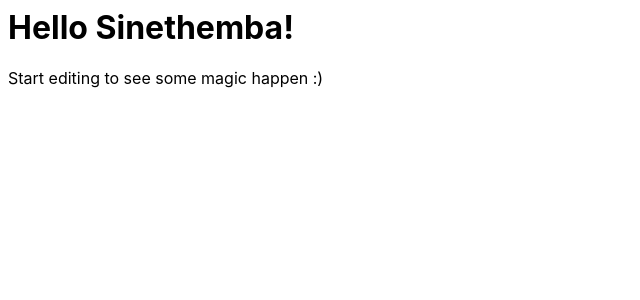
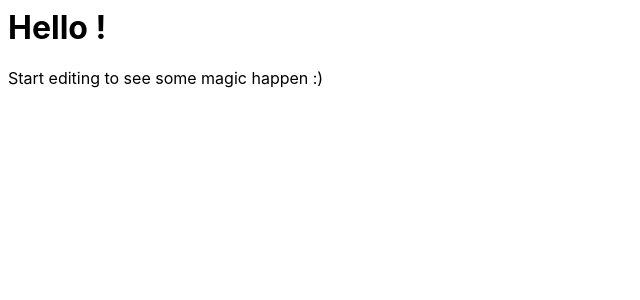
Before and after one commit to sinentantiso/wheels-online, a React (Create React App) app: page / in a window 1280 px wide. Shown: the top 300 px of the page, without its empty margins (0-640 px from the left). Built offline with nearby package versions, Linux system fonts and the light colour scheme.

Commit message:
1 file modified

```diff
--- a/src/App.js
+++ b/src/App.js
@@ -2,7 +2,8 @@ import React from "react";
 import "./style.css";
 
 export default function App() {
-  const name = "Sinethemba";
+  const fname = "Sinethemba";
+  const lname = "Ntantiso"
   return (
     <div>
       <h1>Hello {name}!</h1>
```
